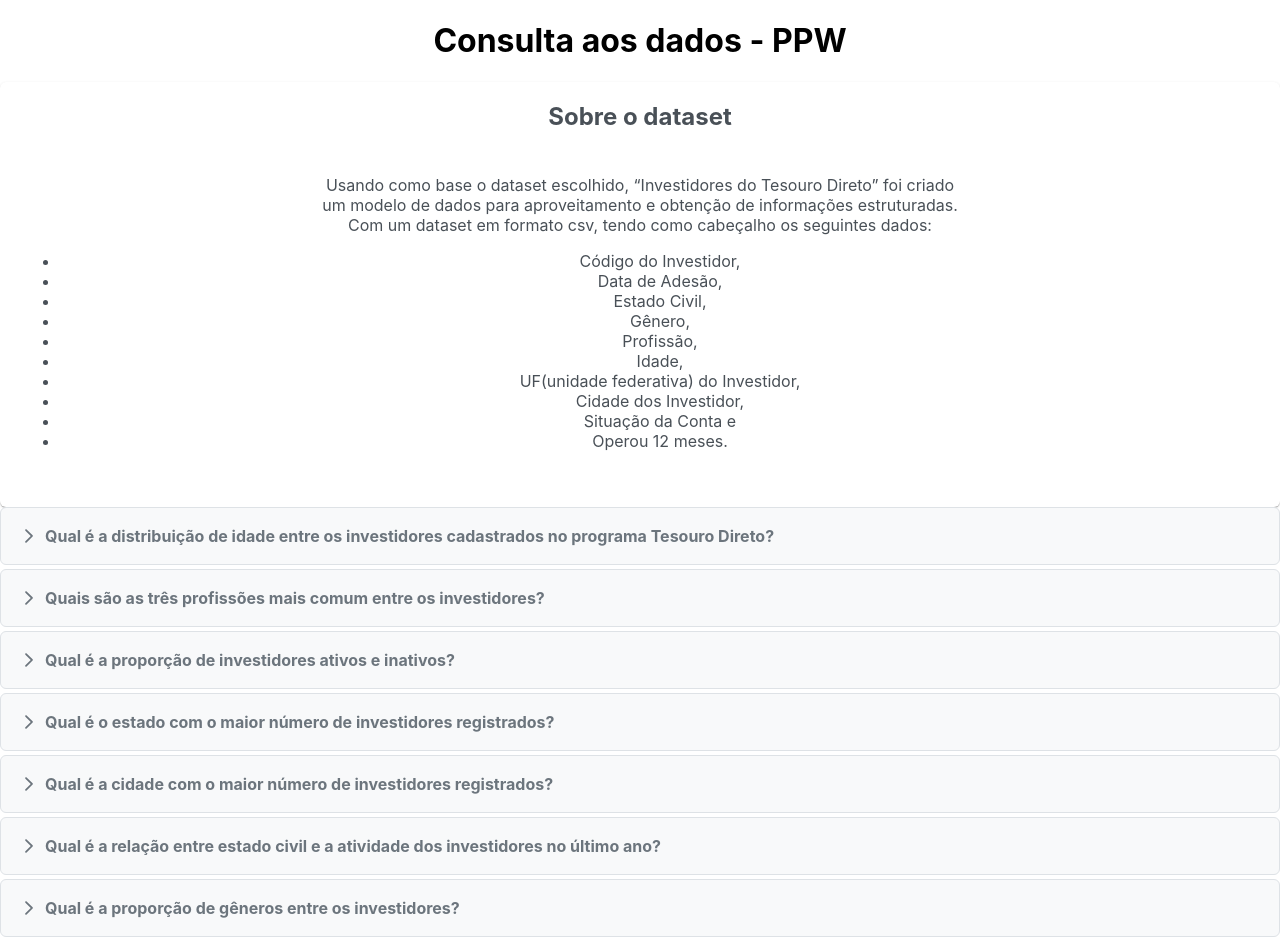
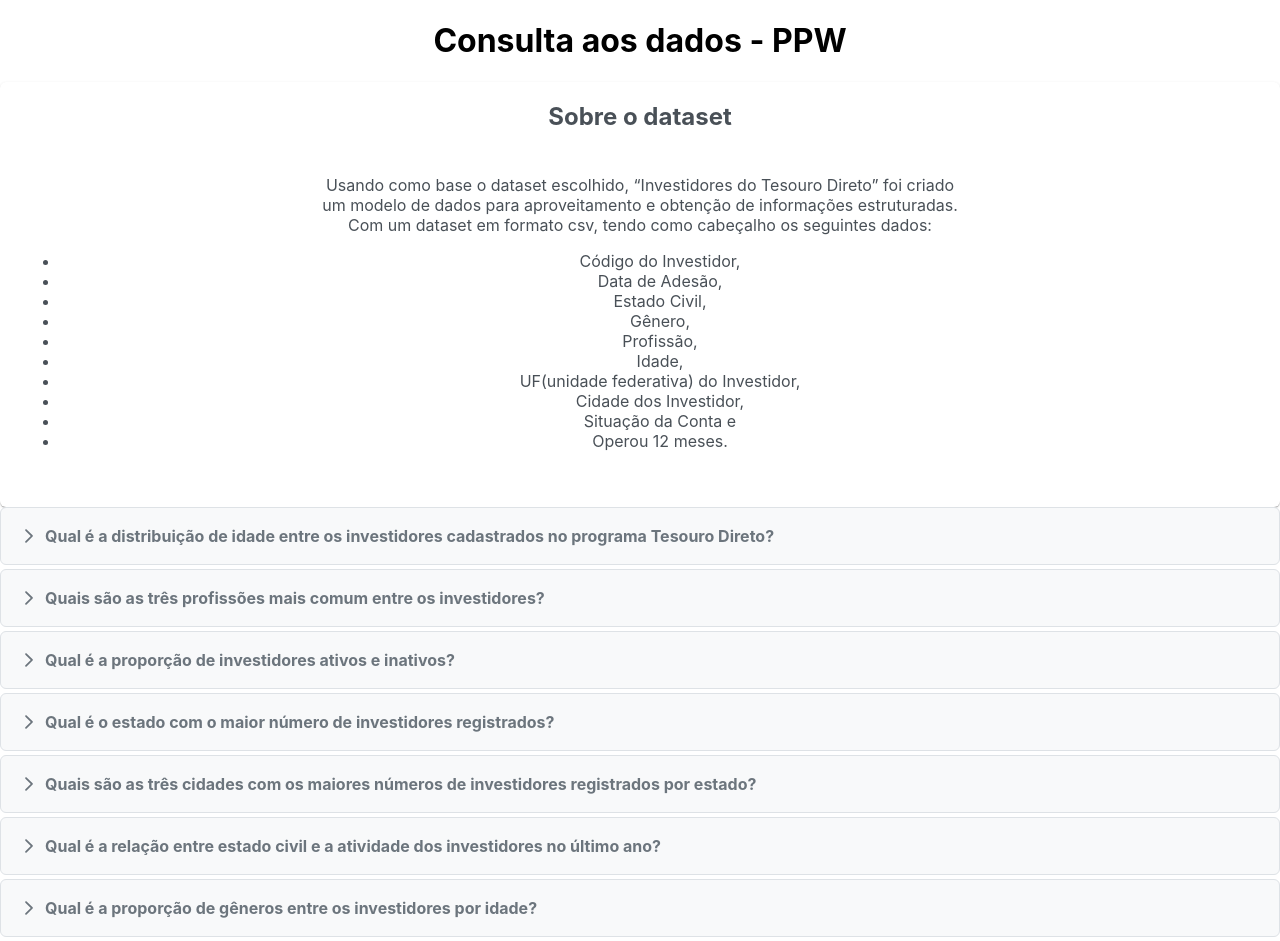
Before and after one commit to manoelvlm/projeto-ppw, a React (Create React App) app in the folder front/: page / in a window 1280 px wide. Shown: the top 941 px of the page. Built offline with nearby package versions, Linux system fonts and the light colour scheme.

Commit message:
Ajustando as requisições no front

```diff
--- a/front/src/Components/questions/questions.jsx
+++ b/front/src/Components/questions/questions.jsx
@@ -21,8 +21,7 @@
         console.log(age);
         try {
             const res = await axios.get(`http://44.202.57.21:8000/api/age-distribution?age_min=${age[0]}&age_max=${age[1]}`);
-            // setResponse(res.data);
-            console.log(res.data);
+            setResponse(res.data);
         } catch (error) {
             console.error(error);
             setResponse("Erro ao buscar dados");
@@ -184,11 +183,11 @@
             <div>
                 <Accordion multiple activeIndex={[value]}>
 
-                    <AccordionTab header={"Qual é a distribuição de idade entre os investidores cadastrados no programa Tesouro Direto?"}>
+                    <AccordionTab header="Qual é a distribuição de idade entre os investidores cadastrados no programa Tesouro Direto?">
                         <div className="age_distribution_view">
                             <InputText value={age} onChange={(e) => setAge(e.target.value)} />
                             <Slider value={age} onChange={(e) => setAge(e.value)} range />
-                            <br></br>
+                            <br />
                             <Button label="Enviar" icon="pi pi-check" loading={loading} onClick={age_distribution} />
                         </div>
                         <div className="response">
@@ -199,6 +198,7 @@
                             </Card>
                         </div>
                     </AccordionTab>
+
 
                     <AccordionTab header={"Quais são as três profissões mais comum entre os investidores?"}>
                         <div className="slider-input">
@@ -245,7 +245,7 @@
                         </div>
                     </AccordionTab>
 
-                    <AccordionTab header={"Qual é a cidade com o maior número de investidores registrados?"}>
+                    <AccordionTab header={"Quais são as três cidades com os maiores números de investidores registrados por estado?"}>
                         <div className="slider-input">
                             <InputText value={stateValue} onChange={(e) => setStateValue(e.target.value)} />
                             <br></br>
@@ -275,7 +275,7 @@
                             </Card>
                         </div>
                     </AccordionTab>
-                    <AccordionTab header={"Qual é a proporção de gêneros entre os investidores?"}>
+                    <AccordionTab header={"Qual é a proporção de gêneros entre os investidores por idade?"}>
                         <div className="slider-input">
                             <InputText value={idade} onChange={(e) => setIdade(e.target.value)} />
                             <br></br>
@@ -284,7 +284,7 @@
                         <div className="response">
                             <Card title="Response">
                                 {response && response.result.map((item, index) => (
-                                    <p key={index}>Gênero: {item.gender}, Total: {item.total}</p>
+                                    <p key={index}>Gênero: {item.genre}, Total: {item.total}</p>
                                 ))}
                             </Card>
                         </div>
```
